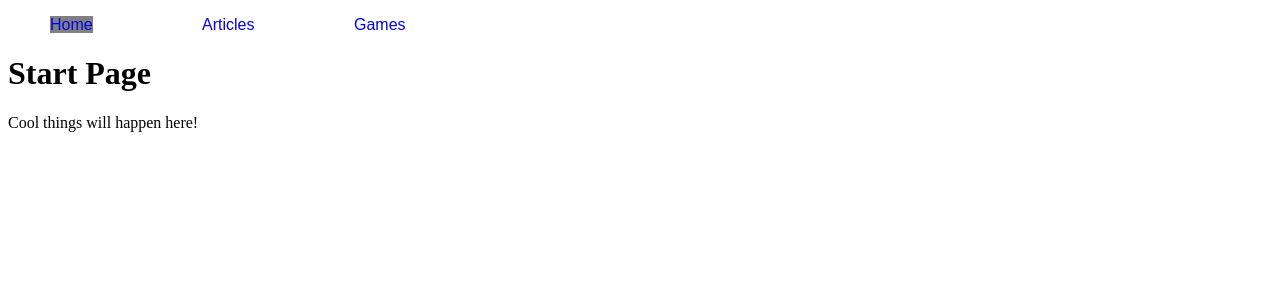
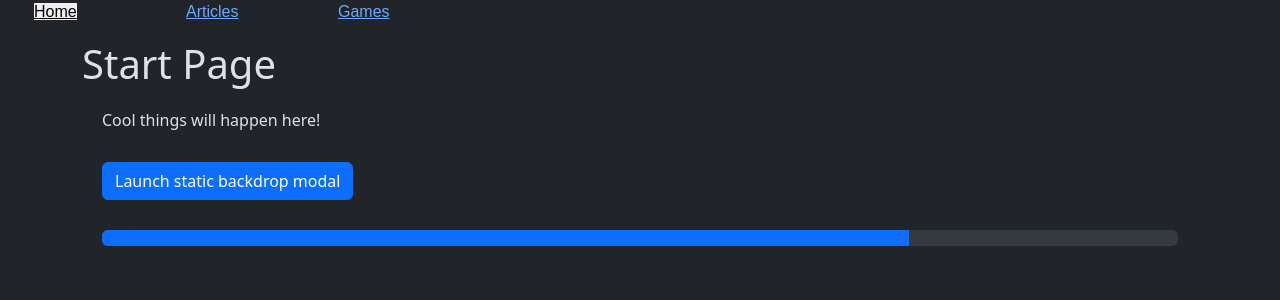
Before and after one commit to michamoe/Intro-Games, a React (Vite) app: page / in a window 1280 px wide. Shown: the top 300 px of the page. Built offline with nearby package versions, Linux system fonts and the light colour scheme.

Commit message:
boostrap etabliert

```diff
--- a/index.html
+++ b/index.html
@@ -1,11 +1,11 @@
-<!doctype html>
+<!DOCTYPE html>
 <html lang="en">
   <head>
     <meta charset="UTF-8" />
     <meta name="viewport" content="width=device-width, initial-scale=1.0" />
     <title>Intro Games</title>
   </head>
-  <body>
+  <body data-bs-theme="dark">
     <div id="root"></div>
     <script type="module" src="/src/main.jsx"></script>
   </body>
--- a/package.json
+++ b/package.json
@@ -15,6 +15,7 @@
     "bootstrap": "^5.3.1",
     "contentful": "^10.5.1",
     "react": "^18.2.0",
+    "react-bootstrap": "^2.8.0",
     "react-dom": "^18.2.0",
     "react-router-dom": "^6.15.0"
   },
--- a/src/App.css
+++ b/src/App.css
@@ -11,8 +11,9 @@
   width: 150px;
   margin-left: 2px;
 }
-main {
-  margin: 0px;
+main > div {
+  margin: 10px;
+  padding: 10px;
 }
 
 a {
@@ -20,5 +21,6 @@
 }
 
 .links > li > a.active {
-  background-color: grey;
+  background-color: #efefef;
+  color: black;
 }
--- a/src/App.jsx
+++ b/src/App.jsx
@@ -4,6 +4,7 @@
 import Start from "./component/Start";
 import Games from "./component/Games";
 import ArticleGames from "./component/ArticleGames";
+import "bootstrap/dist/css/bootstrap.min.css";
 
 function App() {
   return (
--- a/src/component/Start.jsx
+++ b/src/component/Start.jsx
@@ -1,9 +1,46 @@
+import { Button } from "react-bootstrap";
+import Modal from "react-bootstrap/Modal";
+import ProgressBar from "react-bootstrap/ProgressBar";
+import { useState } from "react";
+
 function start() {
+  const [show, setShow] = useState(false);
+
+  const handleClose = () => setShow(false);
+  const handleShow = () => setShow(true);
   return (
     <>
-      <main>
+      <main className="container">
         <h1>Start Page</h1>
         <div>Cool things will happen here!</div>
+        <div>
+          <Button variant="primary" onClick={handleShow}>
+            Launch static backdrop modal
+          </Button>
+        </div>
+        <div>
+          <ProgressBar now={75} />
+        </div>
+        <Modal
+          show={show}
+          onHide={handleClose}
+          backdrop="static"
+          keyboard={false}
+        >
+          <Modal.Header closeButton>
+            <Modal.Title>Modal title</Modal.Title>
+          </Modal.Header>
+          <Modal.Body>
+            I will not close if you click outside me. Don not even try to press
+            escape key.
+          </Modal.Body>
+          <Modal.Footer>
+            <Button variant="secondary" onClick={handleClose}>
+              Close
+            </Button>
+            <Button variant="primary">Understood</Button>
+          </Modal.Footer>
+        </Modal>
       </main>
     </>
   );
```
Also changed, not shown: 1 other file (tests, documents, lock files or other folders).
